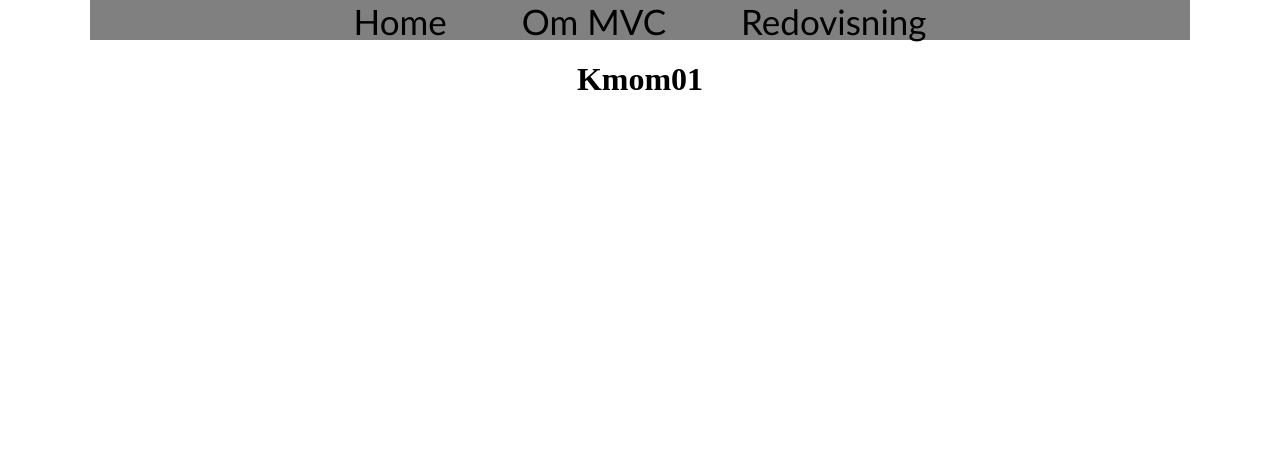
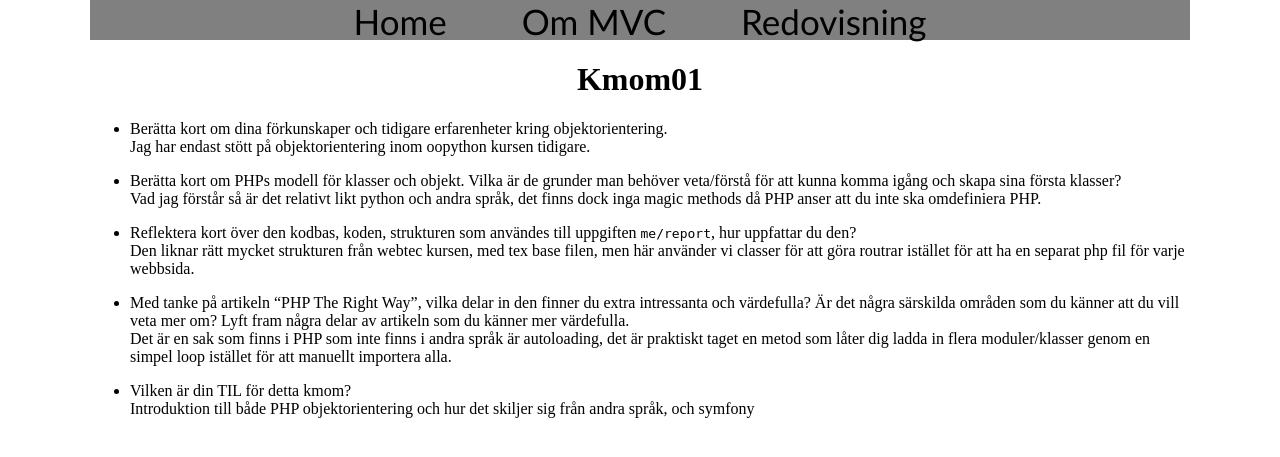
Before and after one commit to Hampe024/MVC, a Symfony app: template symfony/app/templates/report.html.twig in a window 1280 px wide. Shown: the top 457 px of the page. Run offline with Twig, Linux system fonts and the light colour scheme; the template is opened without the code that fills it, so the values that code supplies are empty; some libraries are stand-ins or nearby versions.

Commit message:
kmom01 done

```diff
--- a/symfony/app/templates/report.html.twig
+++ b/symfony/app/templates/report.html.twig
@@ -4,6 +4,30 @@
 
 {% block content %}
 
-<h1 style="text-align: center;">Kmom01</h1>
+
+
+<div class="kmom01">
+    <h1 style="text-align: center;">Kmom01</h1>
+
+    <ul>
+        <li>
+            <p>Ber&auml;tta kort om dina f&ouml;rkunskaper och tidigare erfarenheter kring objektorientering.<br />Jag har endast st&ouml;tt p&aring; objektorientering inom oopython kursen tidigare.</p>
+        </li>
+        <li>
+            <p>Ber&auml;tta kort om PHPs modell f&ouml;r klasser och objekt. Vilka &auml;r de grunder man beh&ouml;ver veta/f&ouml;rst&aring; f&ouml;r att kunna komma ig&aring;ng och skapa sina f&ouml;rsta klasser?<br />Vad jag f&ouml;rst&aring;r s&aring; &auml;r det relativt likt python och andra spr&aring;k, det finns dock inga magic methods d&aring; PHP anser att du inte ska omdefiniera PHP. </p>
+        </li>
+        <li>
+            <p>Reflektera kort &ouml;ver den kodbas, koden, strukturen som anv&auml;ndes till uppgiften <code>me/report</code>, hur uppfattar du den?<br />Den liknar r&auml;tt mycket strukturen fr&aring;n webtec kursen, med tex base filen, men h&auml;r anv&auml;nder vi classer f&ouml;r att g&ouml;ra routrar ist&auml;llet f&ouml;r att ha en separat php fil f&ouml;r varje webbsida.</p>
+        </li>
+        <li>
+            <p>Med tanke p&aring; artikeln &ldquo;PHP The Right Way&rdquo;, vilka delar in den finner du extra intressanta och v&auml;rdefulla? &Auml;r det n&aring;gra s&auml;rskilda omr&aring;den som du k&auml;nner att du vill veta mer om? Lyft fram n&aring;gra delar av artikeln som du k&auml;nner mer v&auml;rdefulla.<br />Det &auml;r en sak som finns i PHP som inte finns i andra spr&aring;k &auml;r autoloading, det &auml;r praktiskt taget en metod som l&aring;ter dig ladda in flera moduler/klasser genom en simpel loop ist&auml;llet f&ouml;r att manuellt importera alla.</p>
+        </li>
+        <li>
+            <p>Vilken &auml;r din TIL f&ouml;r detta kmom?<br />Introduktion till b&aring;de PHP objektorientering och hur det skiljer sig fr&aring;n andra spr&aring;k, och symfony</p>
+        </li>
+    </ul>
+
+
+</div>
 
 {% endblock %}
```
